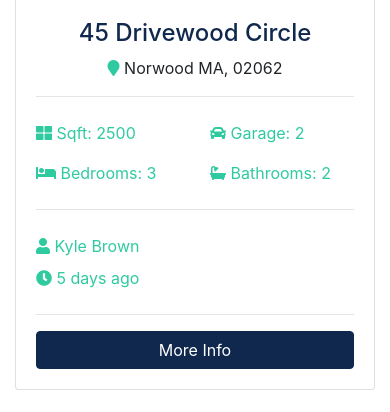
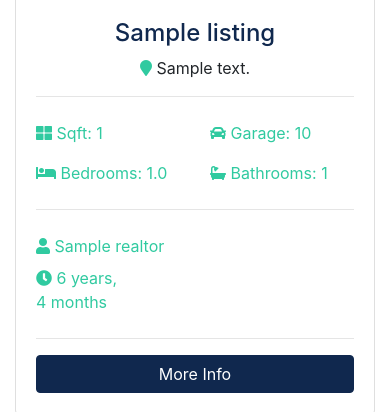
Before and after one commit to ahmad-athra/Python-Django-Dev-To-Deployment-Course, a Django app: page / in a window 390 px wide. Shown: the part 1194-1606 px from the top of the page. Run offline with Django 5.2, Linux system fonts and the light colour scheme; tables that the repository leaves empty hold one stand-in row (values such as "Sample post"); grey boxes marked "Sample" are stand-in pictures; some libraries are stand-ins or nearby versions.

Commit message:
feat(listings, views): dynamic home & data display

```diff
--- a/listings/views.py
+++ b/listings/views.py
@@ -20,10 +20,11 @@ def index(request: HttpRequest):
     return render(request, 'listings/listings.html', context)
 
 def listing(request, listing_id):
-    listing = Listing.objects.get(pk=listing_id)
+    listing = Listing.objects.filter(pk=listing_id)
+
     print(listing_id)
-    context = {'id': listing_id}
     print(listing)
+    context = {'listing': listing}
 
     return render(request, 'listings/listing.html', context)
 def search(request):
--- a/pages/views.py
+++ b/pages/views.py
@@ -1,10 +1,25 @@
 from django.shortcuts import render
 # from django.http import HttpResponse
 # Create your views here.
-
+from listings.models import Listing
+from realtors.models import Realtor
 
 def index(request):
-     return render(request, 'pages/index.html')
+     latest_listing  = Listing.objects.order_by('-list_date').filter(is_published=True)[:3]
+
+     context = {
+          'listings': latest_listing
+     }
+     return render(request, 'pages/index.html', context)
 
 def about(request):
-    return render(request, 'pages/about.html')
+     realtors = Realtor.objects.order_by('-hire_date')
+
+     mvp = Realtor.objects.all().filter(is_mvp=True)
+     context = {
+          'realtors': realtors,
+          'mvp': mvp,
+
+     }
+
+     return render(request, 'pages/about.html', context)
--- a/templates/pages/index.html
+++ b/templates/pages/index.html
@@ -1,4 +1,5 @@
 {% extends 'base.html' %}
+{% load humanize %}
 
 {% block content %}
 
@@ -132,134 +133,58 @@
     <div class="container">
       <h3 class="text-center mb-3">Latest Listings</h3>
       <div class="row">
+        {% if listings %}
+          {% for listing in listings %}
           <!-- Listing 1 -->
             <div class="col-md-6 col-lg-4 mb-4">
               <div class="card listing-preview">
-            <img class="card-img-top" src="assets/img/homes/home-1.jpg" alt="">
+                <img class="card-img-top" src="{{listing.photo_main.url}}" alt="">
                 <div class="card-img-overlay">
                   <h2>
-                <span class="badge badge-secondary text-white">$490,000</span>
+                    <span class="badge badge-secondary text-white">${{listing.price | intcomma}}</span>
                   </h2>
                 </div>
                 <div class="card-body">
                   <div class="listing-heading text-center">
-                <h4 class="text-primary">45 Drivewood Circle</h4>
+                    <h4 class="text-primary">{{listing.title}}</h4>
                     <p>
-                  <i class="fas fa-map-marker text-secondary"></i> Norwood MA, 02062</p>
+                      <i class="fas fa-map-marker text-secondary"></i> {{listing.address}}</p>
                   </div>
                   <hr>
                   <div class="row py-2 text-secondary">
                     <div class="col-6">
-                  <i class="fas fa-th-large"></i> Sqft: 2500</div>
+                      <i class="fas fa-th-large"></i> Sqft: {{listing.sqft}}</div>
                     <div class="col-6">
-                  <i class="fas fa-car"></i> Garage: 2</div>
+                      <i class="fas fa-car"></i> Garage: {{listing.garage}}</div>
                   </div>
                   <div class="row py-2 text-secondary">
                     <div class="col-6">
-                  <i class="fas fa-bed"></i> Bedrooms: 3</div>
+                      <i class="fas fa-bed"></i> Bedrooms: {{listing.bathrooms}}</div>
                     <div class="col-6">
-                  <i class="fas fa-bath"></i> Bathrooms: 2</div>
+                      <i class="fas fa-bath"></i> Bathrooms: {{listing.bedrooms}}</div>
                   </div>
                   <hr>
                   <div class="row py-2 text-secondary">
                     <div class="col-6">
-                  <i class="fas fa-user"></i> Kyle Brown</div>
+                      <i class="fas fa-user"></i> {{listing.realtor}}</div>
                   </div>
                   <div class="row text-secondary pb-2">
                     <div class="col-6">
-                  <i class="fas fa-clock"></i> 5 days ago</div>
+                      <i class="fas fa-clock"></i> {{listing.list_date | timesince}}</div>
                   </div>
                   <hr>
-              <a href="listing.html" class="btn btn-primary btn-block">More Info</a>
+                  <a href="{% url 'listing' listing.id %}" class="btn btn-primary btn-block">More Info</a>
                 </div>
               </div>
             </div>
 
-        <!-- Listing 2 -->
-        <div class="col-md-6 col-lg-4 mb-4">
-          <div class="card listing-preview">
-            <img class="card-img-top" src="assets/img/homes/home-2.jpg" alt="">
-            <div class="card-img-overlay">
-              <h2>
-                <span class="badge badge-secondary text-white">$550,000</span>
-              </h2>
+          {% endfor %}
+        {% else %}
+        <div class="col-md-12">
+          <p>No listings available</p>
         </div>
-            <div class="card-body">
-              <div class="listing-heading text-center">
-                <h4 class="text-primary">18 Jefferson Lane</h4>
-                <p>
-                  <i class="fas fa-map-marker text-secondary"></i> Woburn MA, 01801</p>
-              </div>
-              <hr>
-              <div class="row py-2 text-secondary">
-                <div class="col-6">
-                  <i class="fas fa-th-large"></i> Sqft: 3200</div>
-                <div class="col-6">
-                  <i class="fas fa-car"></i> Garage: 1</div>
-              </div>
-              <div class="row py-2 text-secondary">
-                <div class="col-6">
-                  <i class="fas fa-bed"></i> Bedrooms: 4</div>
-                <div class="col-6">
-                  <i class="fas fa-bath"></i> Bathrooms: 2.5</div>
-              </div>
-              <hr>
-              <div class="row py-2 text-secondary">
-                <div class="col-6">
-                  <i class="fas fa-user"></i> Mark Hudson</div>
-              </div>
-              <div class="row text-secondary pb-2">
-                <div class="col-6">
-                  <i class="fas fa-clock"></i> 5 days ago</div>
-              </div>
-              <hr>
-              <a href="listing.html" class="btn btn-primary btn-block">More Info</a>
-            </div>
-          </div>
-        </div>
+        {% endif %}
 
-        <!-- Listing 3 -->
-        <div class="col-md-6 col-lg-4 mb-4">
-          <div class="card listing-preview">
-            <img class="card-img-top" src="assets/img/homes/home-3.jpg" alt="">
-            <div class="card-img-overlay">
-              <h2>
-                <span class="badge badge-secondary text-white">$580,000</span>
-              </h2>
-            </div>
-            <div class="card-body">
-              <div class="listing-heading text-center">
-                <h4 class="text-primary">187 Woodrow Street</h4>
-                <p>
-                  <i class="fas fa-map-marker text-secondary"></i> Salem MA, 01915</p>
-              </div>
-              <hr>
-              <div class="row py-2 text-secondary">
-                <div class="col-6">
-                  <i class="fas fa-th-large"></i> Sqft: 3107</div>
-                <div class="col-6">
-                  <i class="fas fa-car"></i> Garage: 0</div>
-              </div>
-              <div class="row py-2 text-secondary">
-                <div class="col-6">
-                  <i class="fas fa-bed"></i> Bedrooms: 4</div>
-                <div class="col-6">
-                  <i class="fas fa-bath"></i> Bathrooms: 3</div>
-              </div>
-              <hr>
-              <div class="row py-2 text-secondary">
-                <div class="col-6">
-                  <i class="fas fa-user"></i> Mark Hudson</div>
-              </div>
-              <div class="row text-secondary pb-2">
-                <div class="col-6">
-                  <i class="fas fa-clock"></i> 5 days ago</div>
-              </div>
-              <hr>
-              <a href="listing.html" class="btn btn-primary btn-block">More Info</a>
-            </div>
-          </div>
-        </div>
 
       </div>
     </div>
```
Also changed, not shown: templates/listings/listing.html (+27 -28 lines), templates/pages/about.html (+20 -29 lines). Lines whose indentation alone changed are shown as unchanged.
